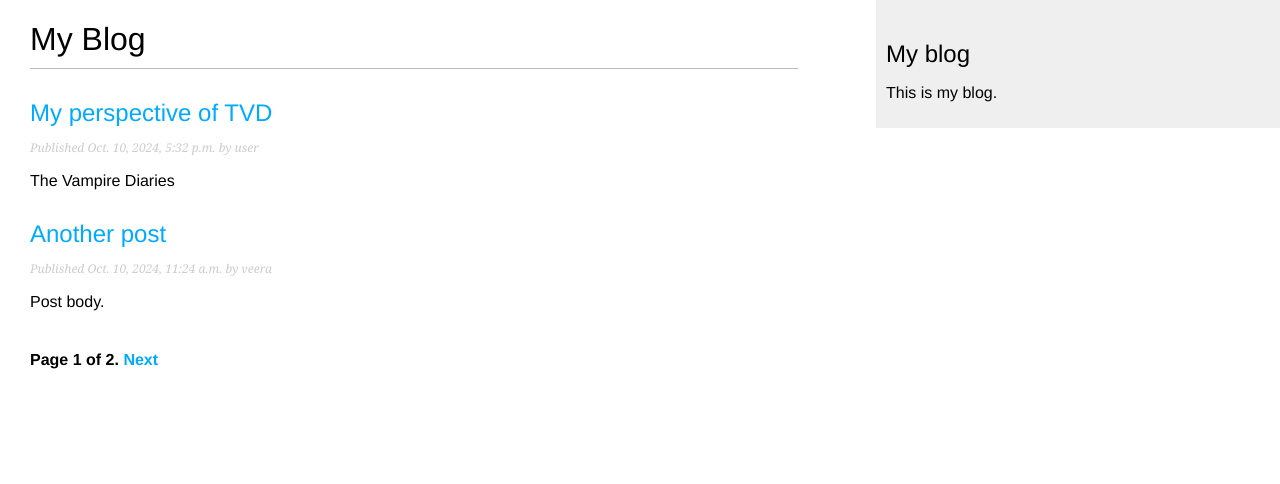
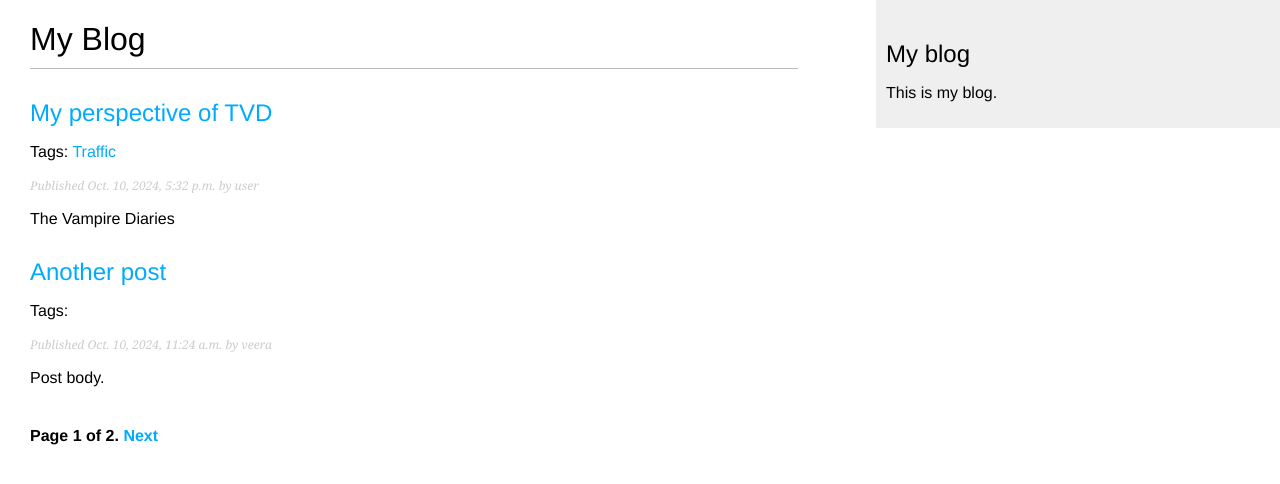
Before and after one commit to Veera-17/Blog-Application, a Django app: page /blog/ in a window 1280 px wide. Shown: the top 484 px of the page. Run offline with Django 3.2, Linux system fonts and the light colour scheme; data comes from the database, SQL or seed files in the repository; parts of the project's set-up code (start-up, migrations or seed data) failed here and were passed over.

Commit message:
Modified from main branch

```diff
--- a/blog/templates/blog/post/list.html
+++ b/blog/templates/blog/post/list.html
@@ -15,7 +15,15 @@
       </a>
     </h2>
 
-
+    <p class="tags">
+      Tags:
+      {% for tag in post.tags.all %}
+        <a href="{% url 'blog:post_list_by_tag' tag.slug %}">
+          {{ tag.name }}
+        </a>
+        {% if not forloop.last %}, {% endif %}
+      {% endfor %}
+    </p>
 
     <p class="date">
       Published {{ post.publish }} by {{ post.author }}
```
